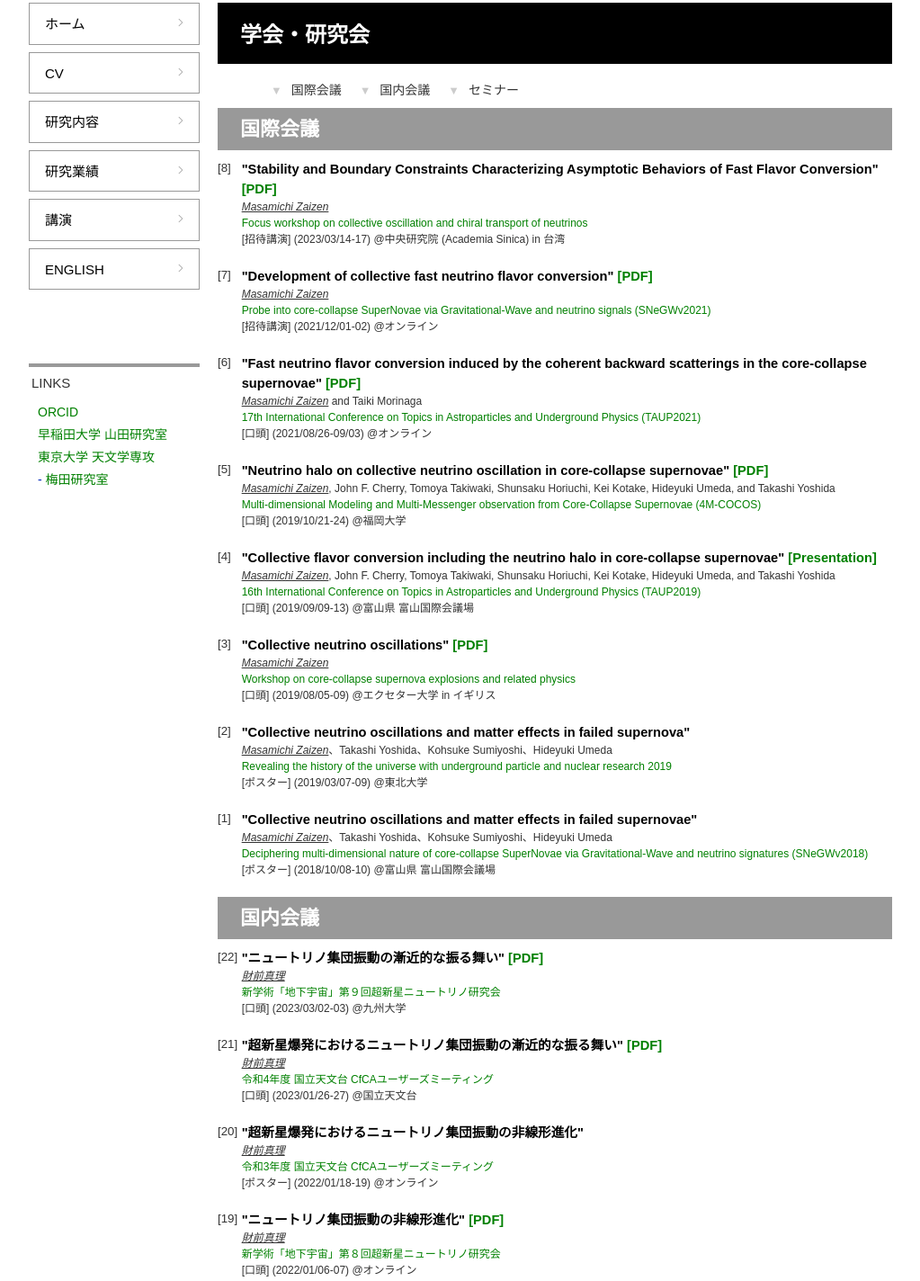
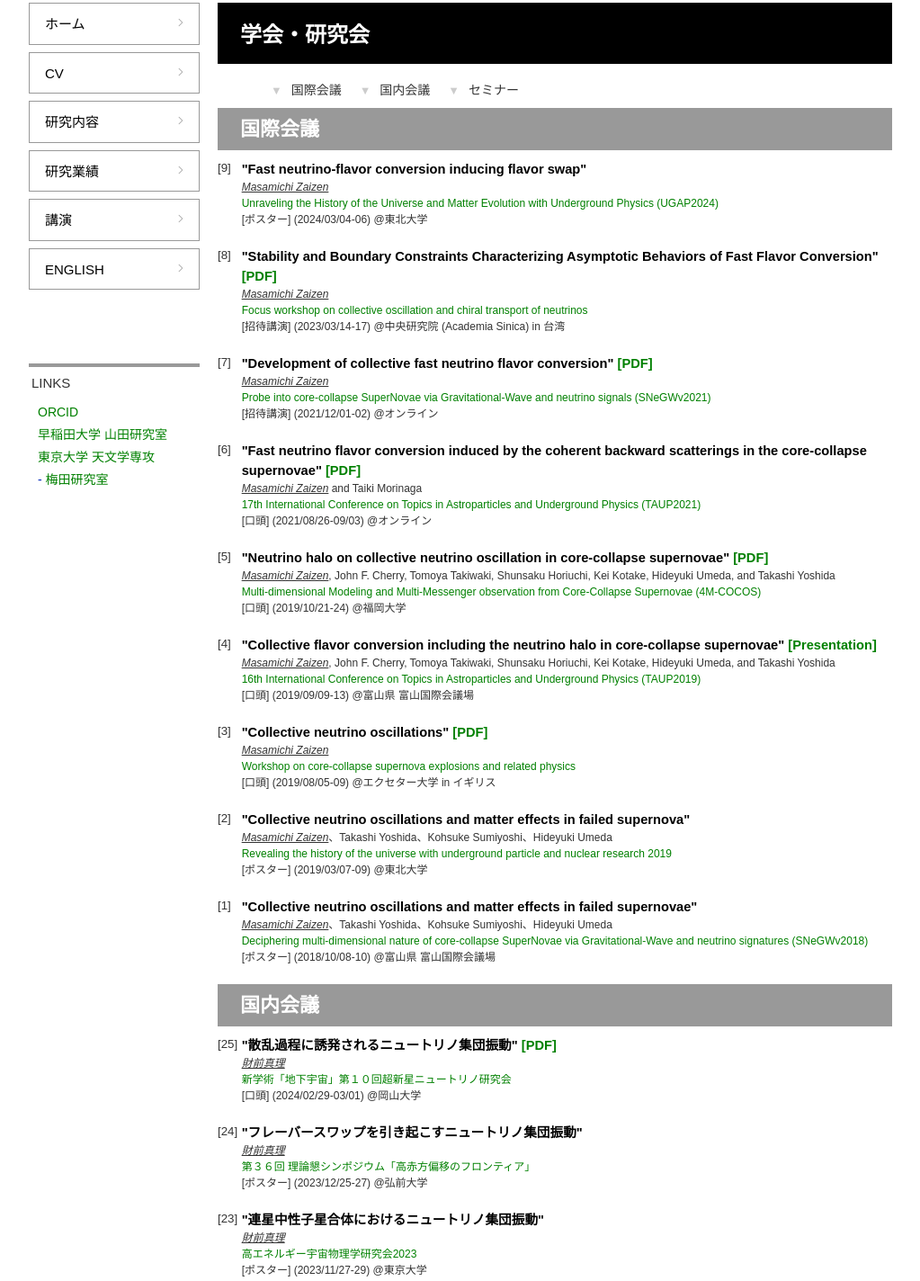
Before and after one commit to MZizn/mzizn.github.io, a plain HTML site: page presentations.html in a window 1280 px wide. Shown: the part 101-1525 px from the top of the page at 90% size, without its empty margins (128-1151 px from the left). Drawn offline with nearby package versions, Linux system fonts and the light colour scheme.

Commit message:
Add presentations

```diff
--- a/presentations.html
+++ b/presentations.html
@@ -46,6 +46,21 @@
 
     <section class="area" id="area-1">
     <h2 class="mt0">国際会議</h2>
+
+    <div class="pnum">[9]</div>
+    <div class="ptitle">
+        <b>"Fast neutrino-flavor conversion inducing flavor swap"</b>
+    </div>
+    <div class="pinfo">
+        <em><u>Masamichi Zaizen</u></em>
+    </div>
+    <div class="pinfo">
+        <a href="https://www.lowbg.org/ugap/ws/am2023/index.html?LangP=EN&InputContents=Index">
+            Unraveling the History of the Universe and Matter Evolution with Underground Physics (UGAP2024)
+        </a><br>
+        [ポスター] (2024/03/04-06) @東北大学
+    </div>
+    <br>
 
     <div class="pnum">[8]</div>
     <div class="ptitle">
@@ -190,6 +205,54 @@
 
     <section class="area" id="area-2">
     <h2 class="mt0">国内会議</h2>
+
+    <div class="pnum">[25]</div>
+    <div class="ptitle">
+        <b>"散乱過程に誘発されるニュートリノ集団振動"</b>
+        <a href="https://www.lowbg.org/ugap/ws/sn2024/slides/Zaizen.pdf">
+            [PDF]
+        </a>
+    </div>
+    <div class="pinfo">
+        <em><u>財前真理</u></em>
+    </div>
+    <div class="pinfo">
+        <a href="https://www.lowbg.org/ugap/ws/sn2024/index.html">
+            新学術「地下宇宙」第１０回超新星ニュートリノ研究会
+        </a><br>
+        [口頭] (2024/02/29-03/01) @岡山大学
+    </div>
+    <br>
+
+    <div class="pnum">[24]</div>
+    <div class="ptitle">
+        <b>"フレーバースワップを引き起こすニュートリノ集団振動"</b>
+    </div>
+    <div class="pinfo">
+        <em><u>財前真理</u></em>
+    </div>
+    <div class="pinfo">
+        <a href="https://sites.google.com/view/rironkon2023/">
+            第３６回 理論懇シンポジウム「高赤方偏移のフロンティア」
+        </a><br>
+        [ポスター] (2023/12/25-27) @弘前大学
+    </div>
+    <br>
+
+    <div class="pnum">[23]</div>
+    <div class="ptitle">
+        <b>"連星中性子星合体におけるニュートリノ集団振動"</b>
+    </div>
+    <div class="pinfo">
+        <em><u>財前真理</u></em>
+    </div>
+    <div class="pinfo">
+        <a href="https://sites.google.com/g.ecc.u-tokyo.ac.jp/highenergyastrophys2023/ホーム?authuser=1">
+            高エネルギー宇宙物理学研究会2023
+        </a><br>
+        [ポスター] (2023/11/27-29) @東京大学
+    </div>
+    <br>
 
     <div class="pnum">[22]</div>
     <div class="ptitle">
```
Also changed, not shown: presentations-e.html (+63 -0 lines).
